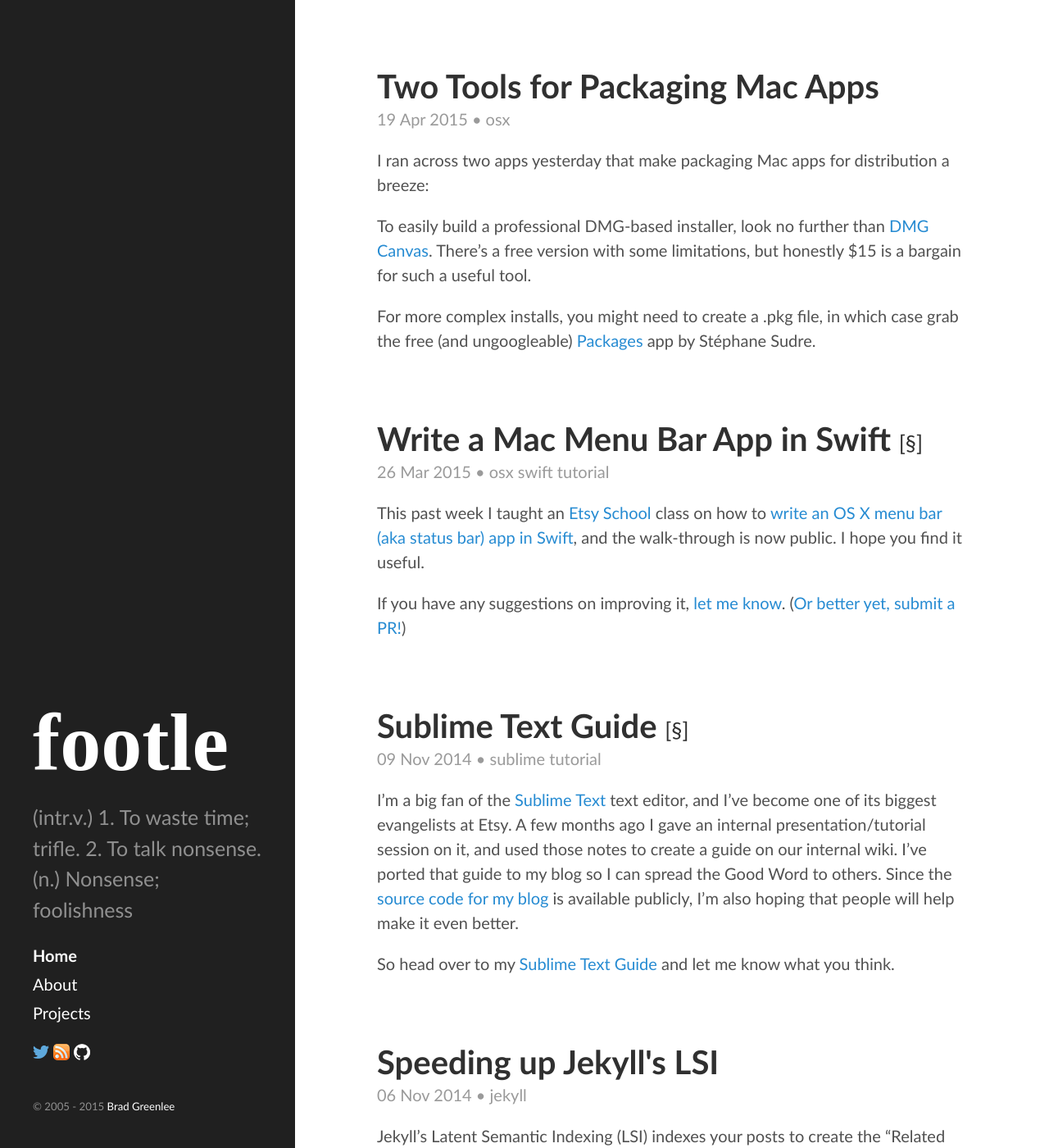
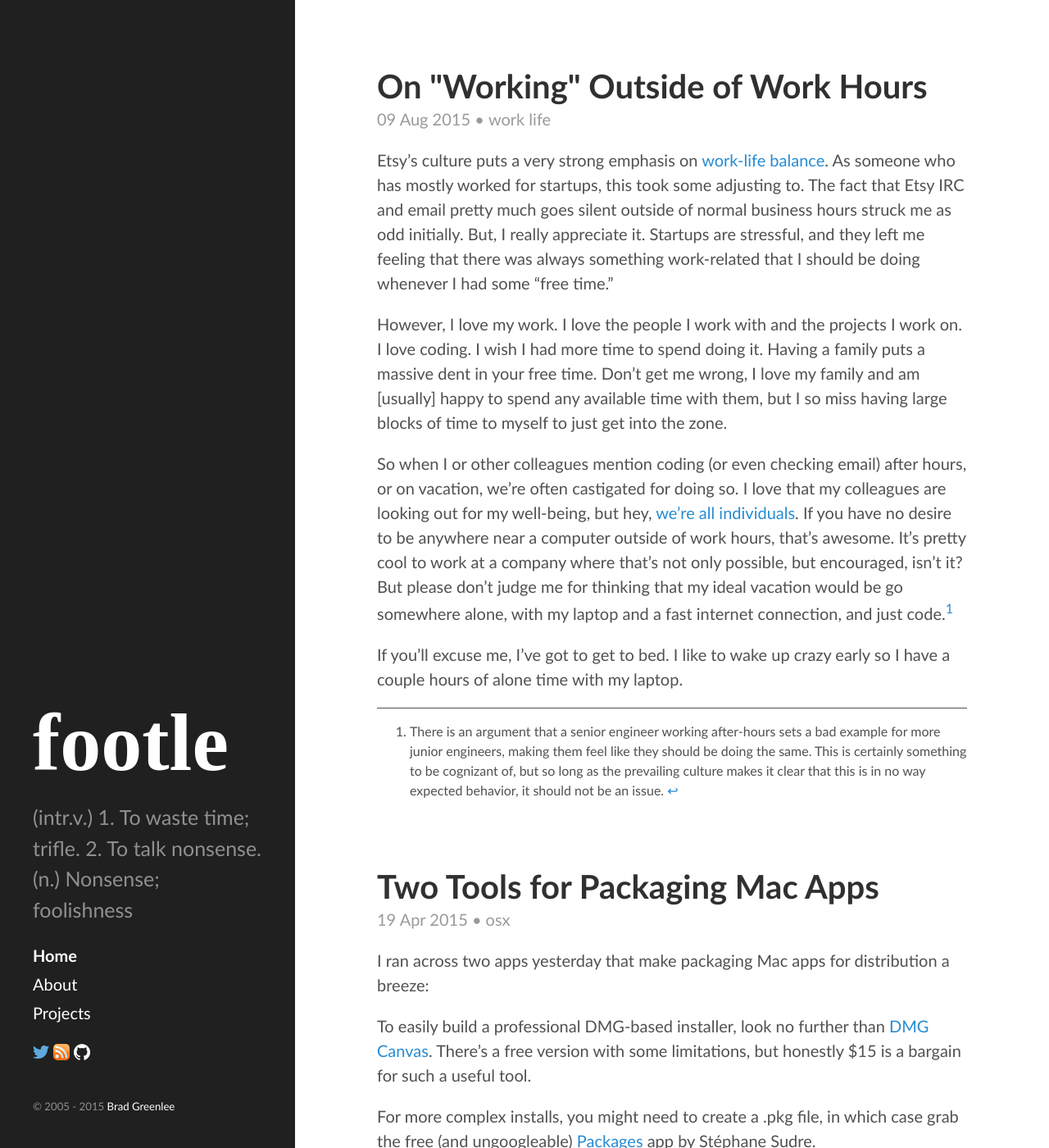
Before and after one commit to bgreenlee/bgreenlee.github.io, a Jekyll site: the page built from index.html, in a window 1280 px wide and 1400 px high. Shown: the whole window at 82% size. Built offline with Jekyll 4.4.1, drawn with Linux system fonts in a browser that asks for light colours; some web fonts are replaced; Markdown is read by kramdown in place of the engine named in the settings; the list of posts is cut into pages by our own code; some of the changed text lies outside the part shown.

Commit message:
Update site

```diff
--- a/_config.yml
+++ b/_config.yml
@@ -1,5 +1,7 @@
 # Dependencies
-markdown:         redcarpet
+markdown: kramdown
+kramdown:
+    input: GFM
 highlighter:      pygments
 
 # Permalinks
--- /dev/null
+++ b/_posts/2015-08-08-on-working-outside-of-work-hours.md
@@ -0,0 +1,16 @@
+---
+title: On "Working" Outside of Work Hours
+date: 2015-08-08 22:53:58 -0700
+layout: post
+tags: work life
+---
+
+Etsy's culture puts a very strong emphasis on [work-life balance](http://whoownsmyworklifebalance.com/). As someone who has mostly worked for startups, this took some adjusting to. The fact that Etsy IRC and email pretty much goes silent outside of normal business hours struck me as odd initially. But, I really appreciate it. Startups are stressful, and they left me feeling that there was always something work-related that I should be doing whenever I had some "free time."
+
+However, I love my work. I love the people I work with and the projects I work on. I love coding. I wish I had more time to spend doing it. Having a family puts a massive dent in your free time. Don't get me wrong, I love my family and am [usually] happy to spend any available time with them, but I so miss having large blocks of time to myself to just get into the zone.
+
+So when I or other colleagues mention coding (or even checking email) after hours, or on vacation, we're often castigated for doing so. I love that my colleagues are looking out for my well-being, but hey, [we're all individuals](https://www.youtube.com/watch?v=QereR0CViMY). If you have no desire to be anywhere near a computer outside of work hours, that's awesome. It's pretty cool to work at a company where that's not only possible, but encouraged, isn't it? But please don't judge me for thinking that my ideal vacation would be go somewhere alone, with my laptop and a fast internet connection, and just code.[^1]
+
+[^1]: There is an argument that a senior engineer working after-hours sets a bad example for more junior engineers, making them feel like they should be doing the same. This is certainly something to be cognizant of, but so long as the prevailing culture makes it clear that this is in no way expected behavior, it should not be an issue.
+
+If you'll excuse me, I've got to get to bed. I like to wake up crazy early so I have a couple hours of alone time with my laptop.
--- /dev/null
+++ b/_tags/life.md
@@ -0,0 +1,10 @@
+---
+layout: tag-index
+title: Posts tagged "life"
+---
+<dl>
+  <dt>
+    <a href="/2015/08/08/on-working-outside-of-work-hours/">On "Working" Outside of Work Hours</a>
+    <span class="post-date">&bull; 08 Aug 2015</span>
+  </dt>
+</dd>
--- /dev/null
+++ b/_tags/work.md
@@ -0,0 +1,10 @@
+---
+layout: tag-index
+title: Posts tagged "work"
+---
+<dl>
+  <dt>
+    <a href="/2015/08/08/on-working-outside-of-work-hours/">On "Working" Outside of Work Hours</a>
+    <span class="post-date">&bull; 08 Aug 2015</span>
+  </dt>
+</dd>
```
Also changed, not shown: _assets/css/style.css (+10 -0 lines), _tags/osx.md (added, +14 -0 lines), _tags/swift.md (+4 -0 lines), _tags/tutorial.md (+4 -0 lines), public/css/application.css.
